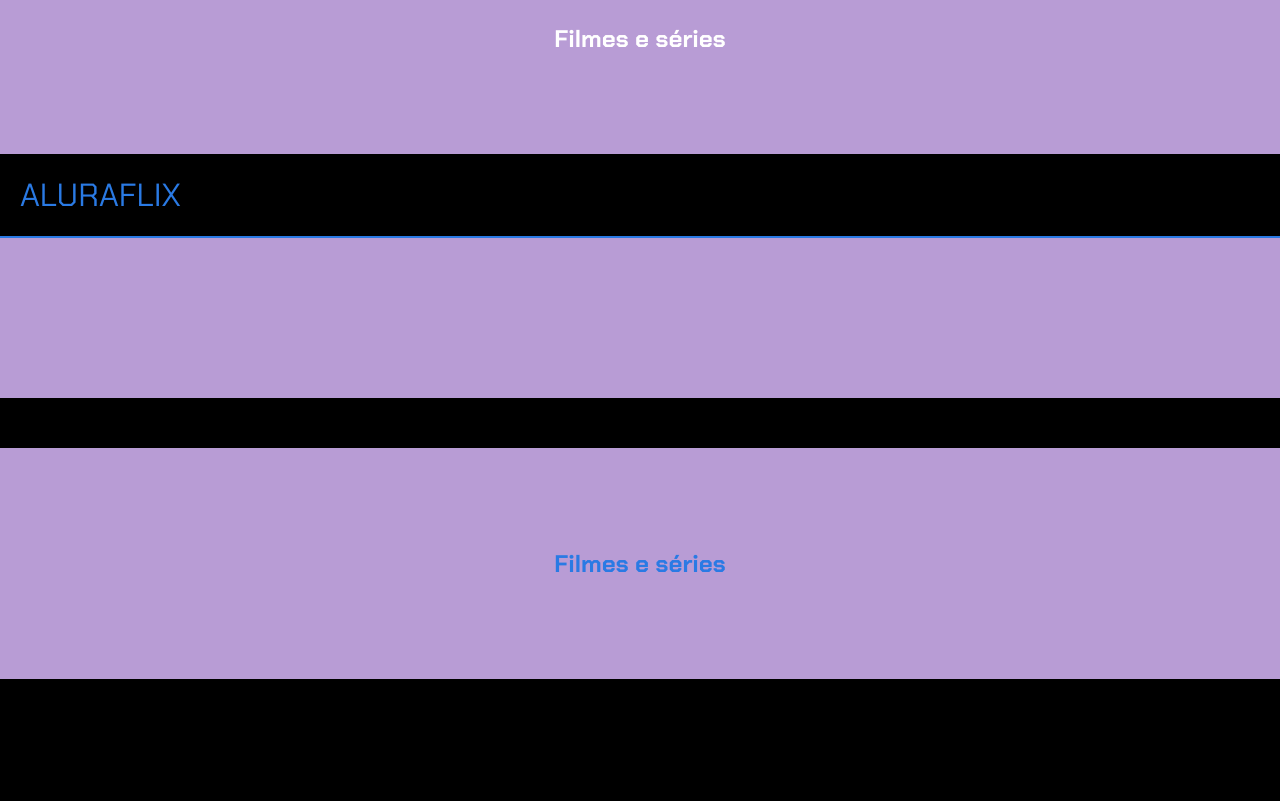
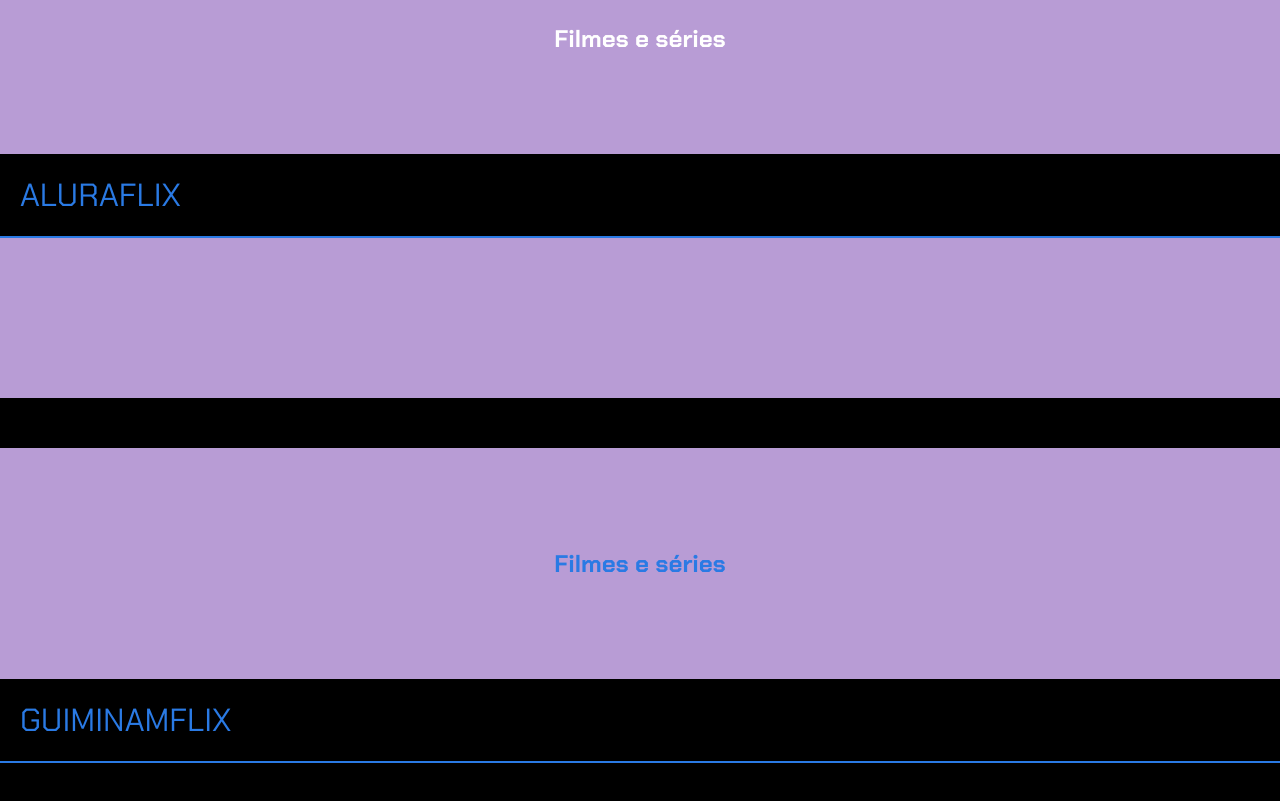
Before and after one commit to victorbr22/guiminamflix, a plain HTML site: page index.html in a window 1280 px wide. Shown: the part 921-1722 px from the top of the page. Before the commit the page ends 1700 px from the top, so only its background shows below. Drawn offline with Linux system fonts and the light colour scheme.

Commit message:
primeira versão do codigo

```diff
--- a/index.html
+++ b/index.html
@@ -80,3 +80,15 @@
       <!-- código omitido -->
     </div>
   </section>
+
+  </head>
+    <!-- Código omitido -->
+
+    <title>Guiminamflix</title>
+</head>
+
+<body>
+    <header>GUIMINAMFLIX</header>
+
+    <!-- Código omitido -->
+</body>
```
